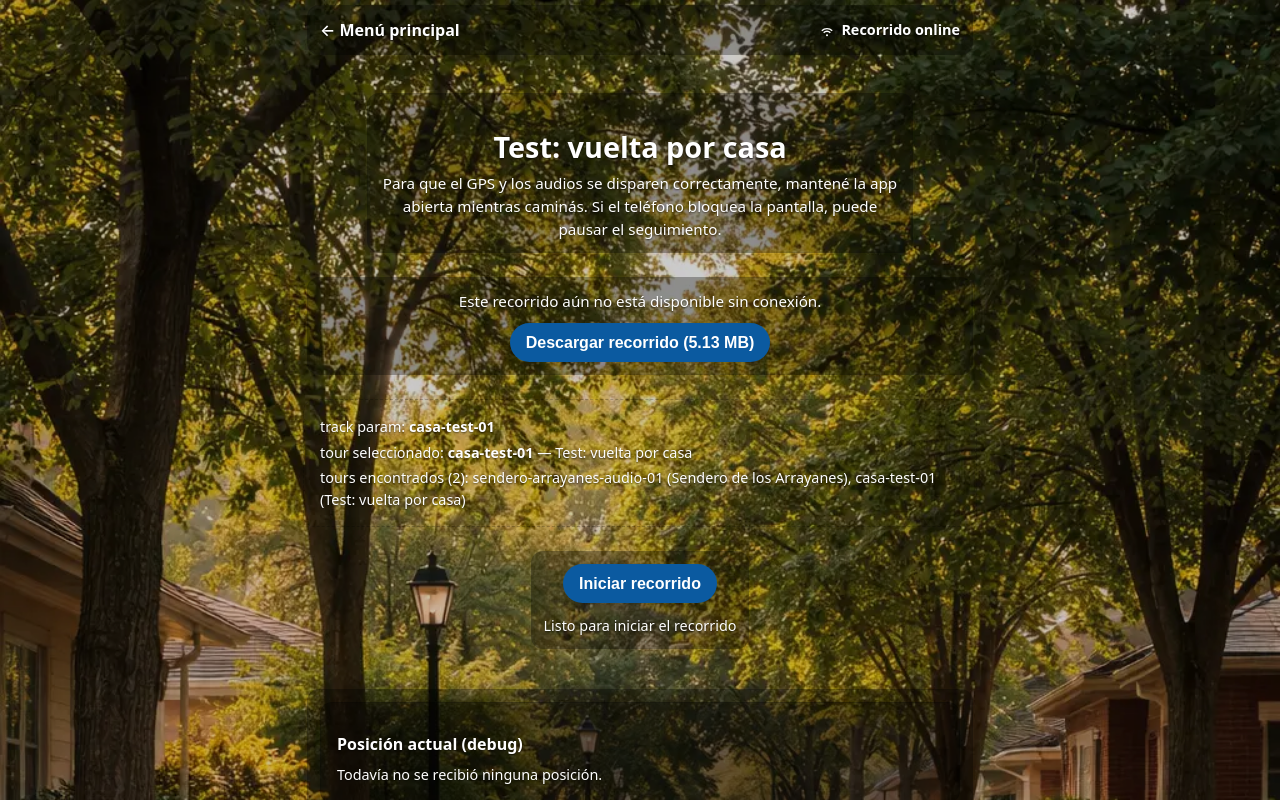
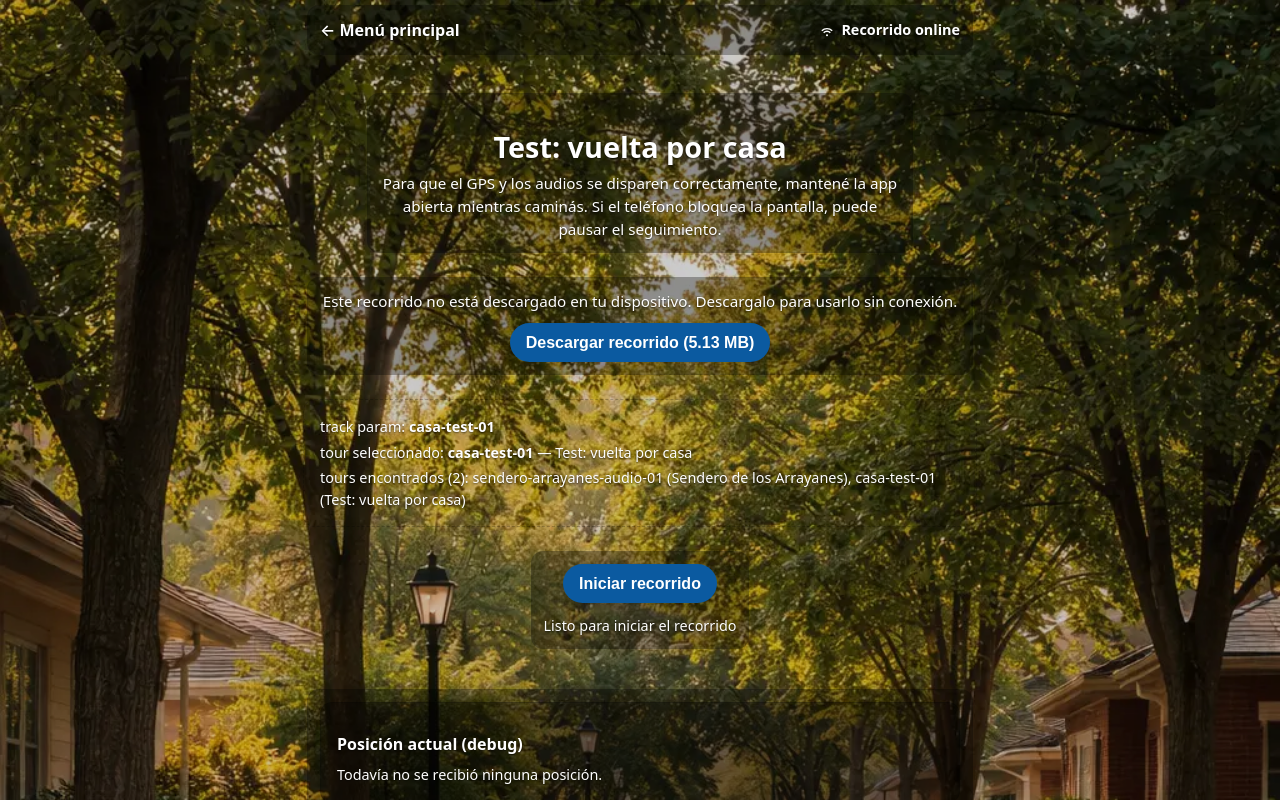
Before and after one commit to acurth/audioguia, a SvelteKit app: page /casa-test-01 in a window 1280 px wide. Shown: the top 800 px of the page. Built offline with nearby package versions, Linux system fonts and the light colour scheme.

Commit message:
ui: clarify offline copy and improve delete link contrast on dark cards

```diff
--- a/src/app.css
+++ b/src/app.css
@@ -275,6 +275,16 @@ a:hover {
 
 .track-status-icon {
   display: inline-flex;
+}
+
+.track-page .delete-link {
+  color: #ffffff;
+  text-decoration: none;
+}
+
+.track-page .delete-link:hover,
+.track-page .delete-link:focus-visible {
+  text-decoration: underline;
 }
 
 .track-panel {
--- a/src/lib/components/TourCard.svelte
+++ b/src/lib/components/TourCard.svelte
@@ -102,7 +102,7 @@
             <button
               type="button"
               on:click={() => onDeleteDownload(tour)}
-              class="btn-link offline-action-btn"
+              class="btn-link offline-action-btn delete-link"
               aria-label="Eliminar recorrido descargado"
             >
               🗑️ Eliminar recorrido
--- a/src/routes/[track]/+page.svelte
+++ b/src/routes/[track]/+page.svelte
@@ -608,7 +608,7 @@
         </p>
         <button
           type="button"
-          class="btn-link"
+          class="btn-link delete-link"
           on:click={() => deleteDownload(selectedTour!)}
           aria-label="Eliminar recorrido descargado"
         >
@@ -627,8 +627,8 @@
           gap: 0.65rem;
         "
       >
-        <p style="margin: 0; font-size: 0.95rem;">
-          Este recorrido aún no está disponible sin conexión.
+        <p style="margin: 0; font-size: 0.95rem;" aria-live="polite">
+          Este recorrido no está descargado en tu dispositivo. Descargalo para usarlo sin conexión.
         </p>
         {#if downloadStatus?.status === "downloading"}
           <div style="width: 100%;">
```
